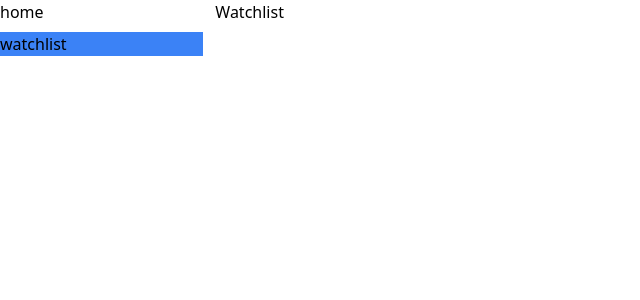
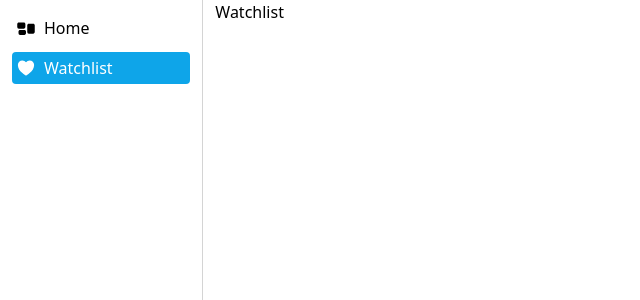
Before and after one commit to Eexy/wet-pancakes, a React (Vite) app: page /watchlist in a window 1280 px wide. Shown: the top 300 px of the page, without its empty margins (0-640 px from the left). Built offline with nearby package versions, Linux system fonts and the light colour scheme.

Commit message:
feat: add design for sidebar, nav et nav items

```diff
--- a/package.json
+++ b/package.json
@@ -11,6 +11,7 @@
     "preview": "vite preview"
   },
   "dependencies": {
+    "@heroicons/react": "^2.0.18",
     "localforage": "^1.10.0",
     "match-sorter": "^6.3.1",
     "react": "^18.2.0",
--- a/src/shared/components/nav/nav-item.tsx
+++ b/src/shared/components/nav/nav-item.tsx
@@ -1,16 +1,21 @@
 import { Link, useLocation } from "react-router-dom";
+import { ReactNode } from "react";
 
 export type NavItemProps = {
   to: string
   name: string
+  icon?: ReactNode
 }
 
-export function NavItem({ to, name }: NavItemProps) {
+export function NavItem({ to, name, icon }: NavItemProps) {
   const location = useLocation();
   const isActive = location.pathname === to;
 
-  return <li className={isActive ? `bg-blue-500` : ``}>
-    <Link to={to}>{name}</Link>
-  </li>
-    ;
+  return <li className={""}>
+    <Link to={to}
+          className={`flex items-center gap-2 text-base capitalize rounded p-1 ${(isActive ? `bg-sky-500 text-white` : ``)}`}>
+      {icon && <span className={`w-5 h-5`}>{icon}</span>}
+      <span>{name}</span>
+    </Link>
+  </li>;
 }
--- a/src/shared/components/nav/nav.tsx
+++ b/src/shared/components/nav/nav.tsx
@@ -1,8 +1,9 @@
 import { NavItem } from "./nav-item.tsx";
+import { HeartIcon, RectangleGroupIcon } from "@heroicons/react/24/solid";
 
 export function Nav() {
-  return <ul className={"flex flex-col gap-2"}>
-    <NavItem to={"/"} name={"home"} />
-    <NavItem to={"/watchlist"} name={"watchlist"} />
+  return <ul className={"flex flex-col gap-2 items-stretch"}>
+    <NavItem to={"/"} name={"home"} icon={<RectangleGroupIcon />} />
+    <NavItem to={"/watchlist"} name={"watchlist"} icon={<HeartIcon />} />
   </ul>;
 }
--- a/src/shared/layout/sidebar.tsx
+++ b/src/shared/layout/sidebar.tsx
@@ -1,7 +1,7 @@
 import { Nav } from "../components/nav/nav.tsx";
 
 export function Sidebar() {
-  return <div className={"hidden md:block md:col-span-2"}>
+  return <div className={"hidden md:block md:col-span-2 border-r border-r-neutral-300 p-3"}>
     <Nav />
   </div>;
 }
```
Also changed, not shown: 1 other file (tests, documents, lock files or other folders).
